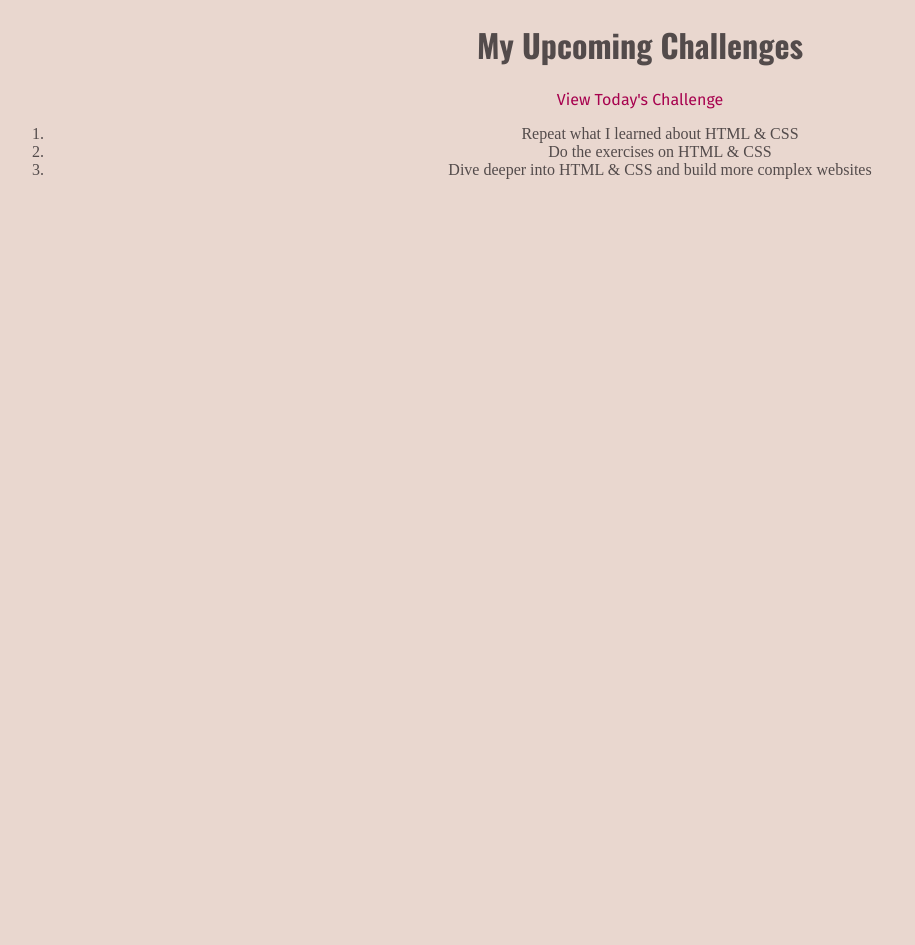
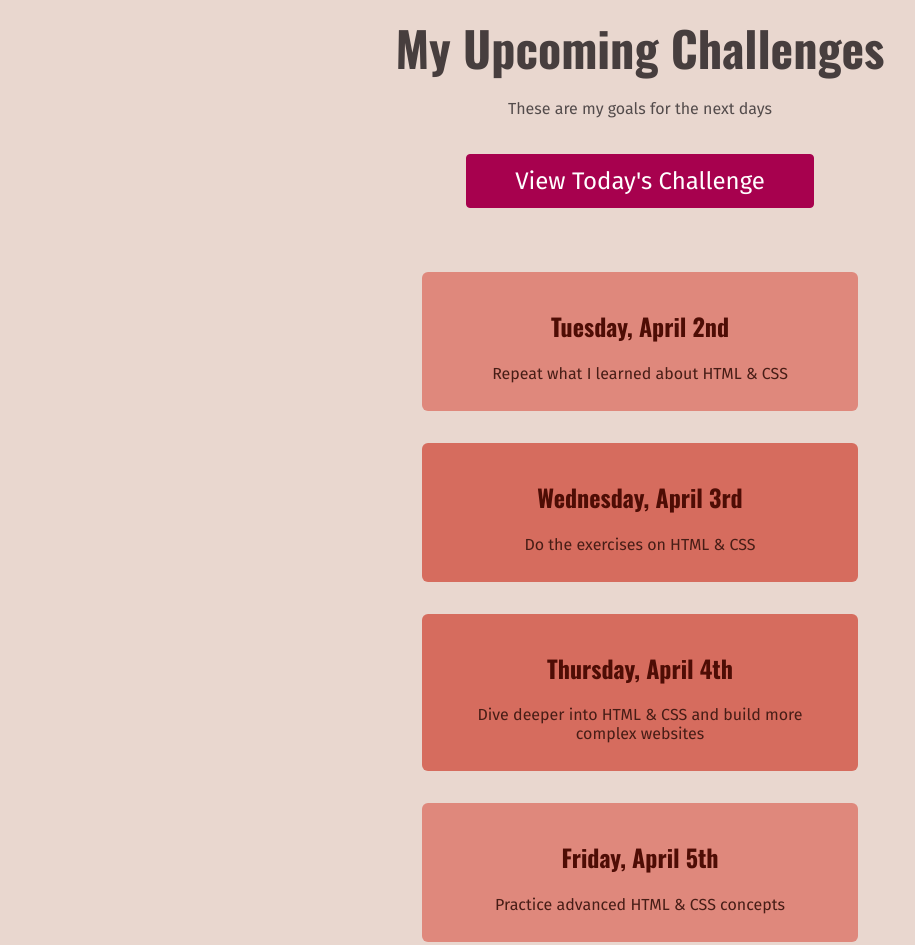
Before and after one commit to letiperka/your-daily-challenges, a plain HTML site: page full-week.html in a window 1280 px wide. Shown: the whole page, without its empty margins (0-915 px from the left). Before the commit the page ends 800 px from the top, so only its background shows below. Drawn offline with nearby package versions, Linux system fonts and the light colour scheme.

Commit message:
finalized full-week

```diff
--- a/full-week.html
+++ b/full-week.html
@@ -19,14 +19,42 @@
 
 
 <body>
+<header>
 <h1>My Upcoming Challenges</h1>
+<p id="description">These are my goals for the next days</p>
 <a href="index.html">View Today's Challenge</a>
+</header>
 
+
+
+<main>
 <ol>
-<li>Repeat what I learned about HTML & CSS</li>
-<li>Do the exercises on HTML & CSS</li>
-<li>Dive deeper into HTML & CSS and build more complex websites</li>
+
+
+<li>
+<h2>Tuesday, April 2nd</h2>
+<p>Repeat what I learned about HTML & CSS</p>
+</li>
+
+<li class="highlight-goal">
+<h2>Wednesday, April 3rd</h2>
+<p>Do the exercises on HTML & CSS</p>
+</li>
+
+<li class="highlight-goal">
+<h2>Thursday, April 4th</h2>
+<p>Dive deeper into HTML & CSS and build more complex websites</p>
+</li>
+
+<li>
+<h2>Friday, April 5th</h2>
+<p>Practice advanced HTML & CSS concepts</p>
+</li>
+
+
 </ol>
+</main>
+
 
 
 </body>
--- a/styles/daily-challenge.css
+++ b/styles/daily-challenge.css
@@ -8,8 +8,18 @@ body {
     font-size: 52px;
 }
 
+main {
+    margin: 200px auto 72px auto;
+    padding: 40px;
+    border: 4px solid rgb(34, 34, 34);
+    border-radius: 8px;
+    width: 800px;
+    background-color: rgb(238, 125, 91);
+    box-shadow: 1px 2px 8px rgb(0, 0, 0);
+}
+
 img {
-    display: inline-block;
+    border: 4px solid rgb(34, 34, 34);
     width: 200px;
     border-radius: 100%;
 }
--- a/styles/full-week.css
+++ b/styles/full-week.css
@@ -0,0 +1,56 @@
+header {
+    margin-bottom: 64px;
+}
+
+#description {
+    margin-bottom: 36px;
+}
+
+h1 {
+    font-size: 48px;
+    color: rgb(71, 62, 62);
+    margin: 12px 0;
+}
+
+a {
+    display: inline-block;
+    padding: 12px 48px;
+    background-color: rgb(167, 1, 78);
+    border: 1px solid rgb(167, 1, 78);
+    color: white;
+    border-radius: 4px;
+    font-size: 24px;
+}
+
+a:hover {
+    background-color: rgb(180, 12, 90);
+    text-decoration: none;
+}
+
+main p {
+    margin: 12px;
+    color: rgb(71, 29, 22);
+}
+
+ol {
+    list-style: none;
+    width: 500px;
+    margin: 36px auto 0 auto;
+    padding: 0;
+}
+
+li {
+    margin: 32px;
+    background-color: rgb(223, 136, 124);
+    border-radius: 6px;
+    padding: 16px;
+}
+
+h2 {
+    color: rgb(78, 13, 5);
+    font-family: 'Oswald', sans-serif;
+}
+
+.highlight-goal {
+    background-color: rgb(214, 108, 94);
+}
```
Also changed, not shown: index.html (+4 -7 lines).
